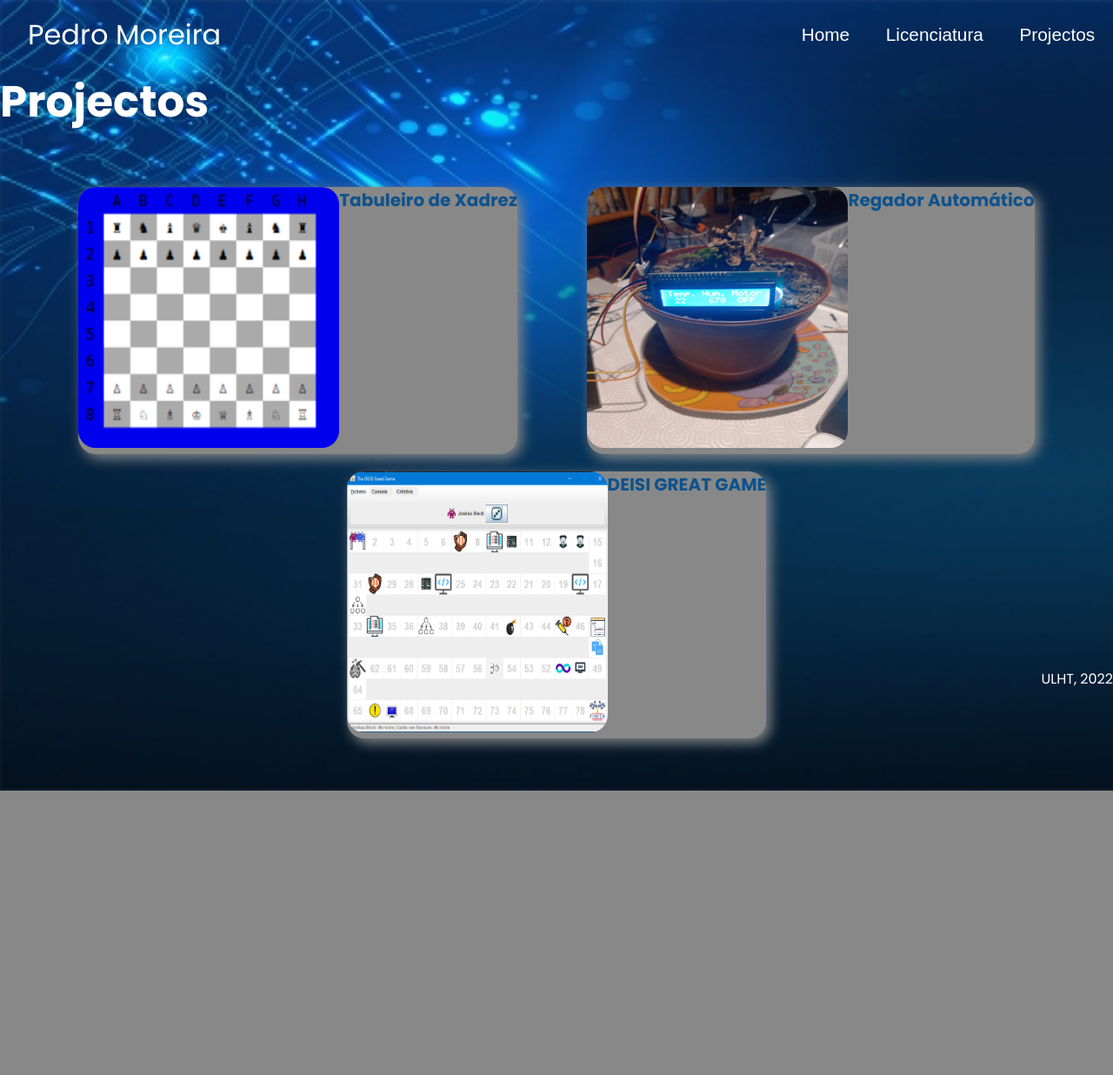
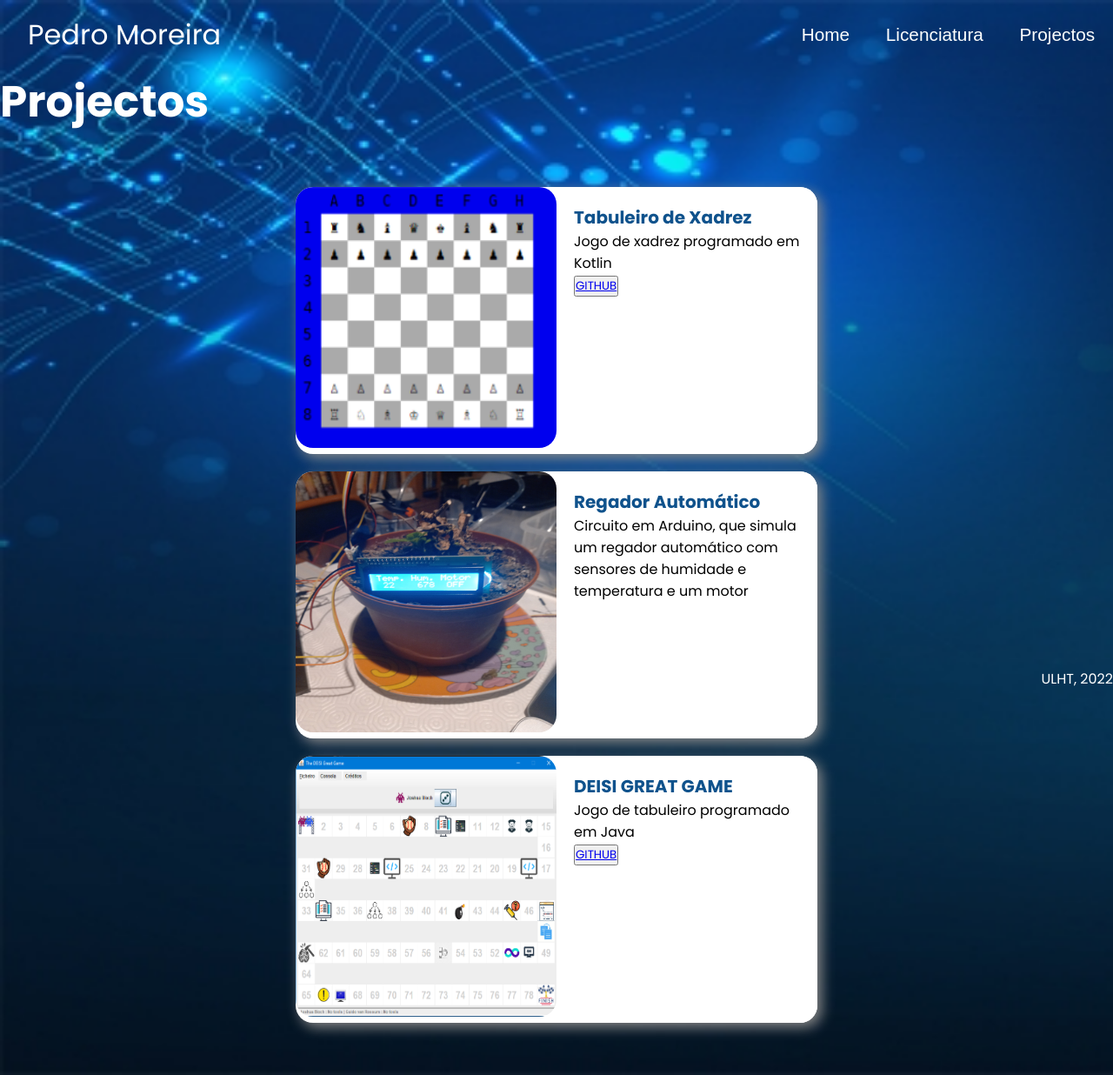
Before and after one commit to PedroMoreira-a22002701/portfolio, a Django app: page /projectos in a window 1280 px wide. Shown: the whole page at 87% size. Before the commit the page ends 909 px from the top, so only its background shows below. Run offline with Django 4.2, Linux system fonts and the light colour scheme.

Commit message:
Projectos

```diff
--- a/portfolio/static/portfolio/css/projectos.css
+++ b/portfolio/static/portfolio/css/projectos.css
@@ -84,7 +84,7 @@ header {
 }
 .projectos > div {
 
-    background-color: #888888;
+    background-color: #ffffff;
     display: flex;
     justify-content: space-around;
     border-radius: 20px;
@@ -101,7 +101,7 @@ header {
 
 .projectos div div:last-child {
 
-    width: 150px;
+    width: 300px;
     background-color: white;
     padding: 20px;
     border-radius: 0 20px 20px 0;
--- a/portfolio/templates/portfolio/projectos.html
+++ b/portfolio/templates/portfolio/projectos.html
@@ -6,18 +6,27 @@
         <div class="projectos">
             <div>
                 <div><img src="{% static 'portfolio/images/xadrez.png' %}"></div>
-                <h2>Tabuleiro de Xadrez</h2>
-
+                <div>
+                    <h2>Tabuleiro de Xadrez</h2>
+                    <p>Jogo de xadrez programado em Kotlin</p>
+                    <button><a href="https://github.com/PedroMoreira-a22002701/Kotlin-Chess.git">GITHUB</a></button>
+                </div>
             </div>
             <div>
                 <div><img src="{% static 'portfolio/images/regador.jpg' %}"></div>
-                <h2>Regador Automático</h2>
+                <div>
+                    <h2>Regador Automático</h2>
+                    <p>Circuito em Arduino, que simula um regador automático com sensores de humidade e temperatura e um motor</p>
 
-
+                </div>
             </div>
             <div>
                 <div><img src="{% static 'portfolio/images/deisi.png' %}"></div>
-                <h2>DEISI GREAT GAME</h2>
+                <div>
+                    <h2>DEISI GREAT GAME</h2>
+                    <p>Jogo de tabuleiro programado em Java</p>
+                    <button><a href="https://github.com/PedroMoreira-a22002701/deisigreatgame">GITHUB</a></button>
+                </div>
             </div>
         </div>
     </div>
```
